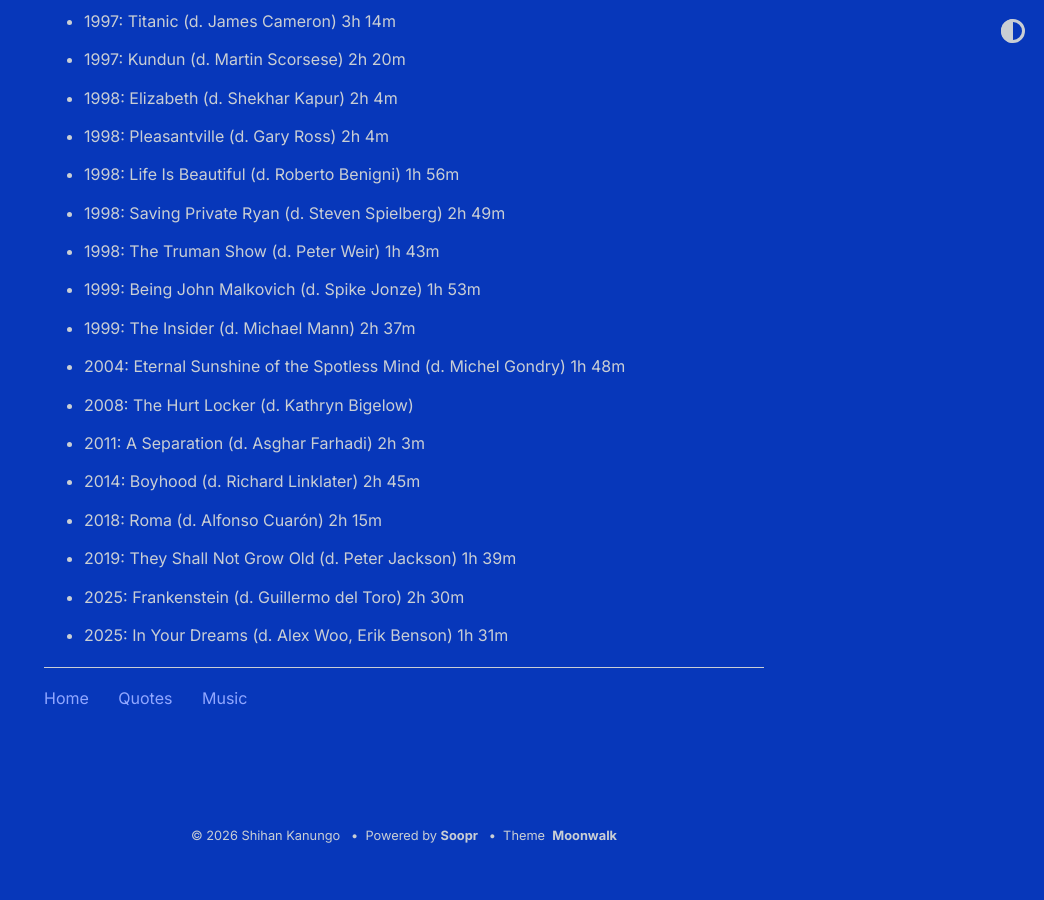
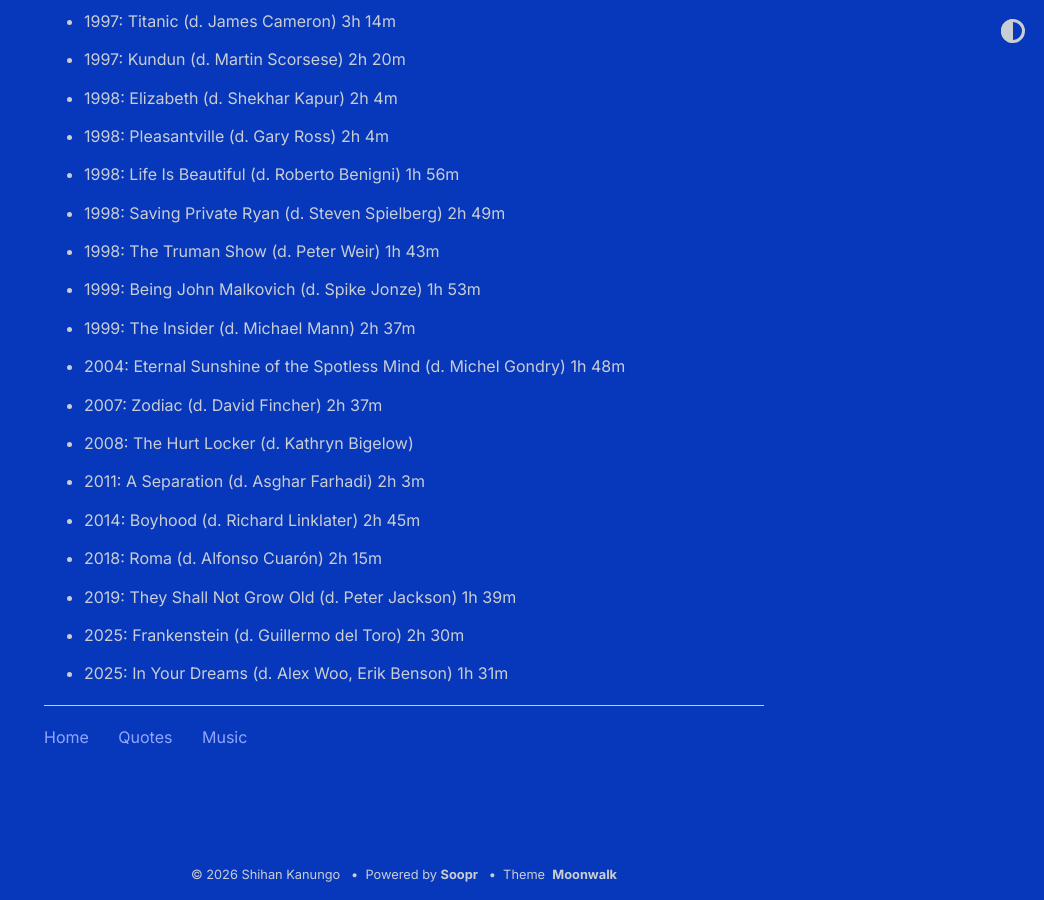
Before and after one commit to shihankanungo/shihankanungo.github.io, a Jekyll site: the page built from movies.md, in a window 1280 px wide and 900 px high, scrolled down 1736 px. Shown: the whole window, without its empty margins (236-1280 px from the left). Built offline with Jekyll 4.4.1, drawn with Linux system fonts in a browser that asks for light colours; before the commit the page ends 2598 px from its top, so only the background shows below that.

Commit message:
Update movies.md

```diff
--- a/movies.md
+++ b/movies.md
@@ -39,6 +39,7 @@
 - 1999: Being John Malkovich (d. Spike Jonze) 1h 53m
 - 1999: The Insider (d. Michael Mann) 2h 37m
 - 2004: Eternal Sunshine of the Spotless Mind (d. Michel Gondry) 1h 48m
+- 2007: Zodiac (d. David Fincher) 2h 37m
 - 2008: The Hurt Locker (d. Kathryn Bigelow)
 - 2011: A Separation (d. Asghar Farhadi) 2h 3m
 - 2014: Boyhood (d. Richard Linklater) 2h 45m
```
